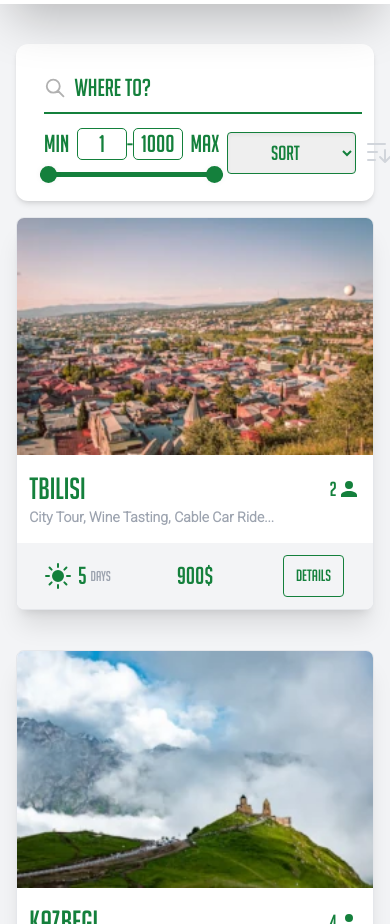
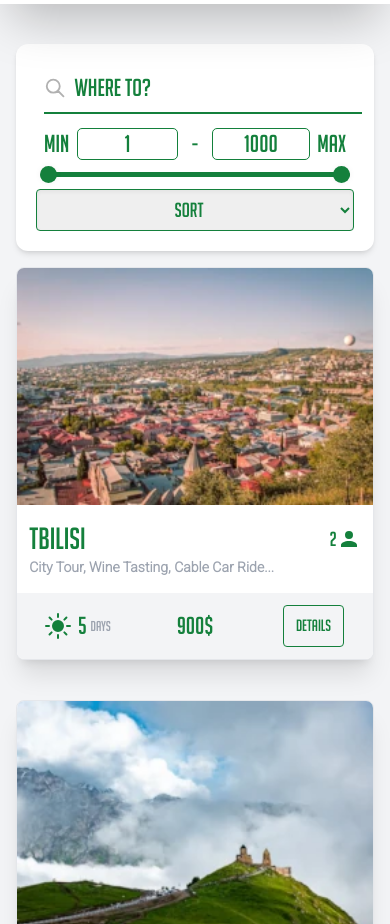
Before and after one commit to ajikia15/TravelAgency, a SvelteKit app: page / in a window 390 px wide. Shown: the part 840-1764 px from the top of the page. Built offline with nearby package versions, Linux system fonts and the light colour scheme.

Commit message:
Main Page Responsive Done

```diff
--- a/src/components/Range.svelte
+++ b/src/components/Range.svelte
@@ -18,7 +18,7 @@
 
 <div class="p-1">
 	<form class="price-input mb-3 flex flex-row text-moss-500 dark:text-green-400">
-		<div class="field flex">
+		<div class="field flex w-full md:w-auto">
 			<span class="">&nbsp;Min&nbsp;&nbsp;</span>
 			<input
 				type="tel"
--- a/src/components/Sort.svelte
+++ b/src/components/Sort.svelte
@@ -5,17 +5,17 @@
 <div class="relative">
 	<select
 		bind:value={sortOption}
-		class="mr-6 rounded border border-moss-500 py-2 text-center text-xl text-moss-500 shadow-inner outline-none focus-within:border-moss-500 dark:bg-gray-800 dark:text-green-400">
+		class="w-full mt-2 md:mt-0 rounded border border-moss-500 py-2 text-center text-xl text-moss-500 shadow-inner outline-none focus-within:border-moss-500 dark:bg-gray-800 dark:text-green-400 md:w-auto">
 		<option value={0} class="roboto text-base font-bold">Sort</option>
 		<option value={1} class="roboto text-base font-bold">Price Ascending</option>
 		<option value={2} class="roboto text-base font-bold">Price Descending</option>
 		<option value={3} class="roboto text-base font-bold">Seats Ascending</option>
 		<option value={4} class="roboto text-base font-bold">Seats Descending</option>
 	</select>
-	<div class="pointer-events-none absolute -right-5 top-1 h-full w-1/4 text-gray-300">
+	<!-- <div class="pointer-events-none absolute -right-5 top-1 h-full w-1/4 text-gray-300">
 		<svg xmlns="http://www.w3.org/2000/svg" width="32" height="32" viewBox="0 0 256 256"
 			><path
 				fill="currentColor"
 				d="m229.7 173.7l-40 40h-.1c-.1.2-.3.3-.5.5l-.3.2l-.4.3l-.3.2l-.3.2h-.4l-.3.2h-.4l-.4.2h-4.6l-.4-.2h-.4l-.3-.2h-.4l-.3-.2l-.3-.2l-.4-.3l-.3-.2l-.5-.5h-.1l-40-40a8.1 8.1 0 0 1 11.4-11.4l26.3 26.4V112a8 8 0 0 1 16 0v76.7l26.3-26.4a8.1 8.1 0 0 1 11.4 11.4ZM120 120H48a8 8 0 0 0 0 16h72a8 8 0 0 0 0-16ZM48 72h136a8 8 0 0 0 0-16H48a8 8 0 0 0 0 16Zm56 112H48a8 8 0 0 0 0 16h56a8 8 0 0 0 0-16Z" /></svg>
-	</div>
+	</div> -->
 </div>
--- a/src/routes/+page.svelte
+++ b/src/routes/+page.svelte
@@ -36,10 +36,10 @@
 <div class="grid w-full place-items-center pb-4">
 	<div
 		class="mt-10 grid w-11/12 transform grid-cols-1 flex-row items-center gap-3 rounded-xl bg-white p-5 text-2xl shadow-md transition duration-500 after:absolute after:left-0 after:-top-[1px] after:h-2 after:w-full after:rounded-t-xl hover:scale-105 hover:shadow-lg dark:bg-gray-900 md:mt-0 md:grid-cols-[1fr_1fr] lg:w-3/5 z-20">
-		<div class="">
+		<div>
 			<Search bind:searchQuery />
 		</div>
-		<div class="flex flex-row items-center">
+		<div class="md:flex flex-row items-center">
 			<Range bind:curMin bind:curMax />
 			<Sort bind:sortOption />
 		</div>
```
